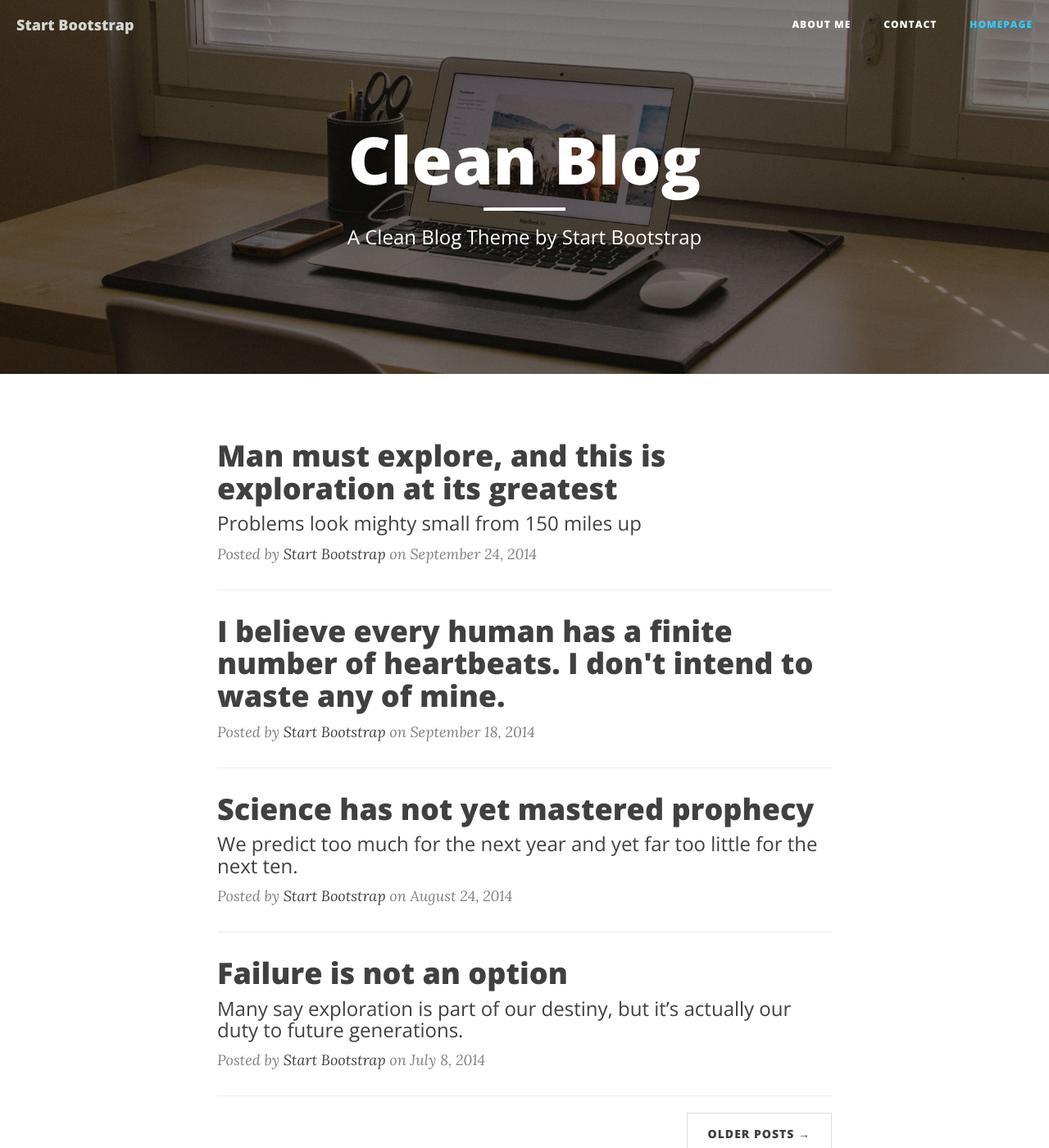
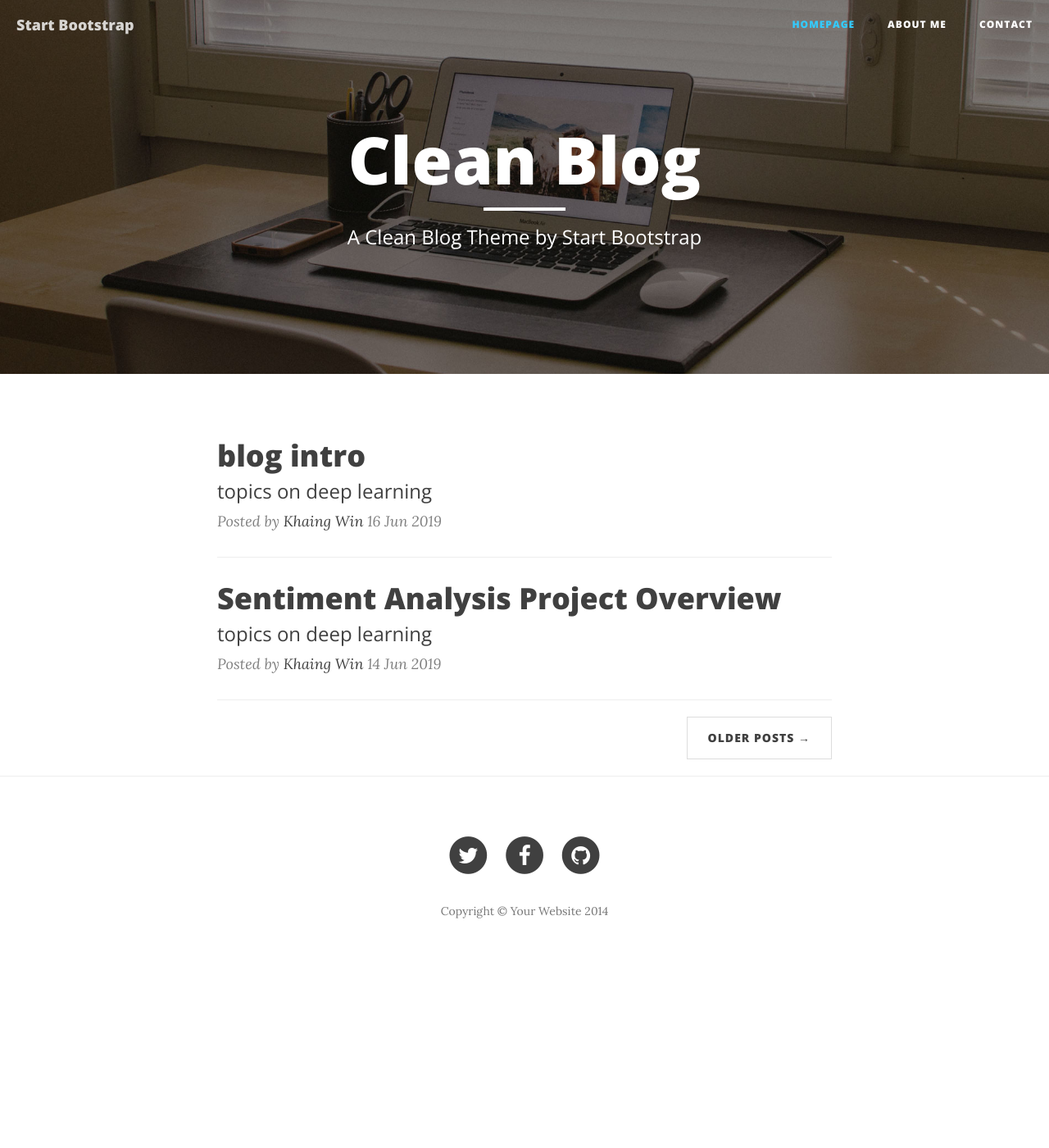
Before and after one commit to winkhai/project-blog, a Jekyll site: the page built from index.html, in a window 1280 px wide and 1400 px high. Shown: the whole window at 82% size. Built offline with Jekyll 4.4.1, drawn with Linux system fonts in a browser that asks for light colours; nearby versions of some CDN libraries; Markdown is read by kramdown in place of the engine named in the settings.

Commit message:
create dynamic pg navigations, add blog posts (md files), order the main tabs (homepg, about, contact)

```diff
--- a/_includes/footer.html
+++ b/_includes/footer.html
@@ -37,13 +37,13 @@
     </footer>
 
     <!-- jQuery -->
-    <script src="js/jquery.js"></script>
+    <script src="{{ site.url }}/js/jquery.js"></script>
 
     <!-- Bootstrap Core JavaScript -->
-    <script src="js/bootstrap.min.js"></script>
+    <script src="{{ site.url }}/js/bootstrap.min.js"></script>
 
     <!-- Custom Theme JavaScript -->
-    <script src="js/clean-blog.min.js"></script>
+    <script src="{{ site.url }}/js/clean-blog.min.js"></script>
 
 </body>
 
--- a/_includes/header.html
+++ b/_includes/header.html
@@ -12,10 +12,10 @@
     <title>Clean Blog</title>
 
     <!-- Bootstrap Core CSS -->
-    <link href="css/bootstrap.min.css" rel="stylesheet">
+    <link href="{{ site.url }}/css/bootstrap.min.css" rel="stylesheet">
 
     <!-- Custom CSS -->
-    <link href="css/clean-blog.css" rel="stylesheet">
+    <link href="{{ site.url }}/css/clean-blog.css" rel="stylesheet">
 
     <!-- Custom Fonts -->
     <link href="http://maxcdn.bootstrapcdn.com/font-awesome/4.1.0/css/font-awesome.min.css" rel="stylesheet" type="text/css">
@@ -38,7 +38,7 @@
 
     <!-- Page Header -->
     <!-- Set your background image for this header on the line below. -->
-    <header class="intro-header" style="background-image: url('img/home-bg.jpg')">
+    <header class="intro-header" style="background-image: url('{{ site.url }}/img/home-bg.jpg')">
         <div class="container">
             <div class="row">
                 <div class="col-lg-8 col-lg-offset-2 col-md-10 col-md-offset-1">
--- a/_includes/nav.html
+++ b/_includes/nav.html
@@ -14,7 +14,7 @@
         <!-- Collect the nav links, forms, and other content for toggling -->
         <div class="collapse navbar-collapse" id="bs-example-navbar-collapse-1">
             <ul class="nav navbar-nav navbar-right">
-                {% assign pages_list = site.pages %}
+                {% assign pages_list = {site.pages | sort: 'order' %}
                 {% assign group = 'navigation' %}
                 {% include pages_list %}
             </ul>
--- /dev/null
+++ b/_posts/2019-06-14-sentiment-project.md
@@ -0,0 +1,39 @@
+---
+layout: post
+title:  "Sentiment Analysis Project Overview"
+date:   2019-06-14 15:08:59 -0400
+description: "topics on deep learning"
+author: "Khaing Win"
+---
+
+
+#Project overview
+In this project, I constructed a recurrent neural network (RNN) for the purpose of determining the sentiment of a review using the IMDB movie dataset. The model was created using `Amazon's SageMaker` service. This model is then deployed and a simple web app is created which then interacts with the deployed model. Although the model was trained on movie reviews, the testing worked well on any kind of reviews.
+
+##Project Rationale:
+
+### Why use a RNN? Why not a typical feedforward neural network?
+>Human language is composed of *sequence* of words, and the next word depends on the previous words in a sentence. When dealing with sequential information, RNN is more accurate.
+
+>Here, I used a dataset of movie reviews, accompanied by sentiment labels, whether the review is positive or negative.
+
+##High-level approach
+
+>***First, we'll pass in words (which are our inputs) to an embedding layer.***
+
+- Word embeddings work better than one-hot encoding since it's more efficient. Think about it: we have tens of thousands of words, we'll need a more efficient representation for our input data. That's why we need an embedding layer than one-hot encoded vectors.
+
+- We can actually train an embedding with the `Skip-gram Word2Vec model` and use those embeddings as input. However, we are just going to use an embedding layer and let our network learn a different embedding table on its own.
+
+*In this case, the embedding layer is for the purpose of dimensionality reduction, rather than for learning semantic representations.*
+
+>**After input words are passed to an embedding layer, the new embeddings will be passed to LSTM cells.**
+
+- The LSTM cells will add *recurrent* connections to the network.
+
+- This will give us the ability to include information about the *sequence* of words in the movie review data.
+
+>**Finally, the LSTM outputs will go to a sigmoid output layer.**
+
+- Positive review is labeled as `1` and negative review is labeled as `0`.
+- A sigmoid function will output predicted, sentiment values between `0`-`1`.
--- /dev/null
+++ b/_posts/2019-06-16-blog-intro.md
@@ -0,0 +1,12 @@
+---
+layout: post
+title: "blog intro"
+description: "topics on deep learning"
+author: "Khaing Win"
+
+---
+# Welcome to my blog on deep learning!
+
+Let's dive deep into deep learning concepts & neural networks.
+
+### Let's learn together!
--- a/about.html
+++ b/about.html
@@ -2,6 +2,7 @@
 layout: default
 title: "About Me"
 group: "navigation"
+order: 2
 
 ---
 
--- a/contact.html
+++ b/contact.html
@@ -2,7 +2,7 @@
 layout: default
 title: "Contact"
 group: "navigation"
-
+order: 3
 ---
 
  <!-- Main Content -->
--- a/index.html
+++ b/index.html
@@ -2,57 +2,28 @@
 layout: default
 title: "Homepage"
 group: "navigation"
+order: 1
 
 ---
+<!-- This is using the info from md file: front matter info -->
     <!-- Main Content -->
     <div class="container">
         <div class="row">
             <div class="col-lg-8 col-lg-offset-2 col-md-10 col-md-offset-1">
+                {% for post in site.posts %}
                     <div class="post-preview">
-                    <a href="post.html">
+                        <a href="{{ post.url }}">
                             <h2 class="post-title">
-                            Man must explore, and this is exploration at its greatest
+                                {{ post.title }}
                             </h2>
                             <h3 class="post-subtitle">
-                            Problems look mighty small from 150 miles up
+                                {{ post.description }}
                             </h3>
                         </a>
-                    <p class="post-meta">Posted by <a href="#">Start Bootstrap</a> on September 24, 2014</p>
+                        <p class="post-meta">Posted by <a href="#">{{ post.author }}</a> {{ post.date | date_to_string }}</p>
                     </div>
                     <hr>
-                <div class="post-preview">
-                    <a href="post.html">
-                        <h2 class="post-title">
-                            I believe every human has a finite number of heartbeats. I don't intend to waste any of mine.
-                        </h2>
-                    </a>
-                    <p class="post-meta">Posted by <a href="#">Start Bootstrap</a> on September 18, 2014</p>
-                </div>
-                <hr>
-                <div class="post-preview">
-                    <a href="post.html">
-                        <h2 class="post-title">
-                            Science has not yet mastered prophecy
-                        </h2>
-                        <h3 class="post-subtitle">
-                            We predict too much for the next year and yet far too little for the next ten.
-                        </h3>
-                    </a>
-                    <p class="post-meta">Posted by <a href="#">Start Bootstrap</a> on August 24, 2014</p>
-                </div>
-                <hr>
-                <div class="post-preview">
-                    <a href="post.html">
-                        <h2 class="post-title">
-                            Failure is not an option
-                        </h2>
-                        <h3 class="post-subtitle">
-                            Many say exploration is part of our destiny, but it’s actually our duty to future generations.
-                        </h3>
-                    </a>
-                    <p class="post-meta">Posted by <a href="#">Start Bootstrap</a> on July 8, 2014</p>
-                </div>
-                <hr>
+                {% endfor %}
                 <!-- Pager -->
                 <ul class="pager">
                     <li class="next">
```
Also changed, not shown: 1 other file. Lines whose indentation alone changed are shown as unchanged.
